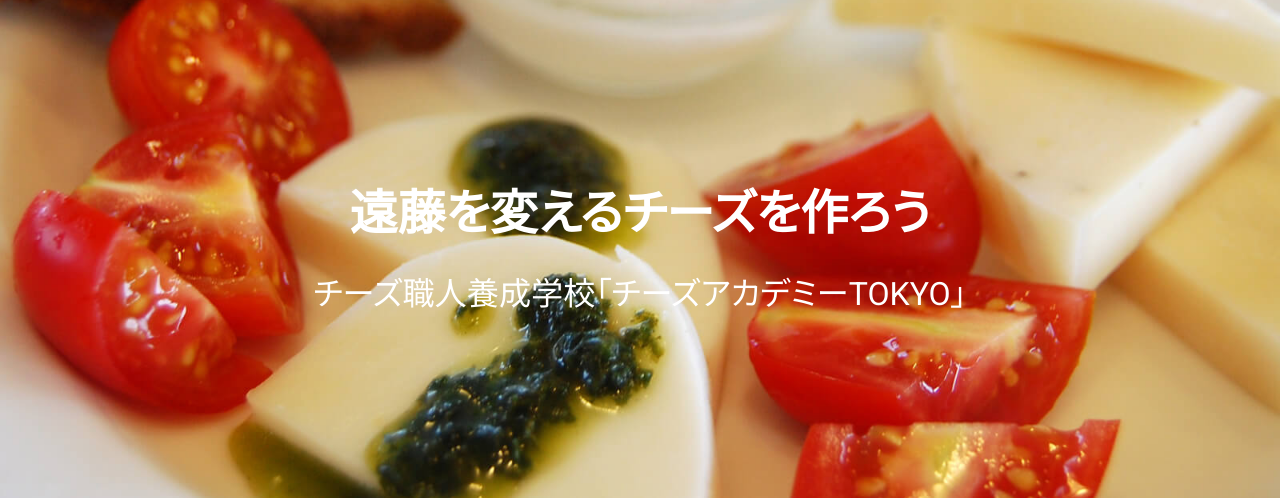
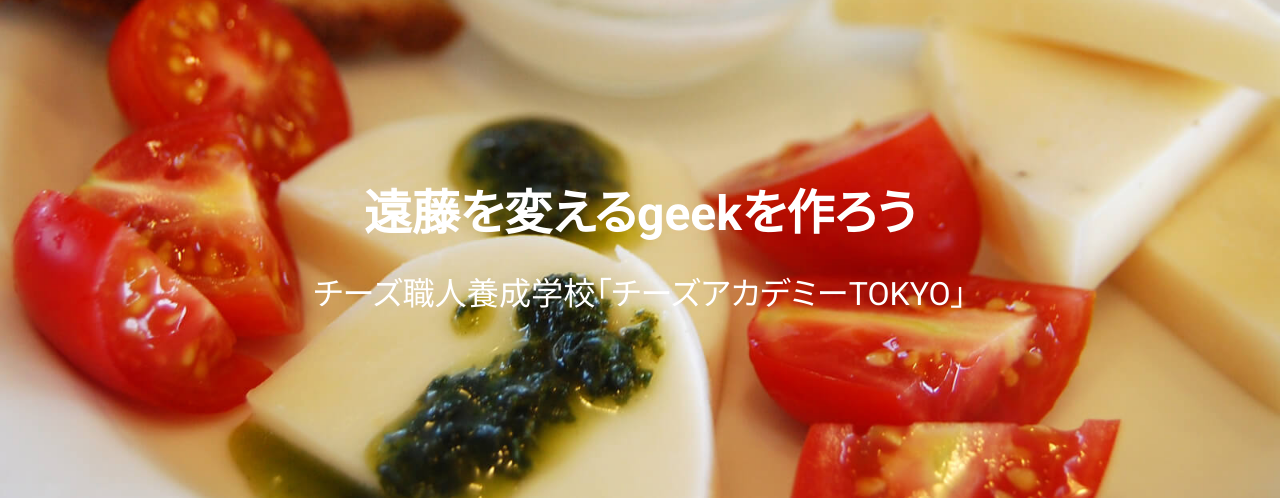
Before and after one commit to chinen5/team-facemuscle, a plain HTML site: page cheeseacademy/index.html in a window 1280 px wide. Shown: the top 498 px of the page. Drawn offline with nearby package versions, Linux system fonts and the light colour scheme.

Commit message:
Update index.html

```diff
--- a/cheeseacademy/index.html
+++ b/cheeseacademy/index.html
@@ -16,7 +16,7 @@
 
 	<!-- main visual -->
 	<div class="main-visual">
-		<h1 class="site-title">遠藤を変えるチーズを作ろう
+		<h1 class="site-title">遠藤を変えるgeekを作ろう
 		<span class="site-title__mid">チーズ職人養成学校「チーズアカデミーTOKYO」</span></h1>
 	</div>
 
```
